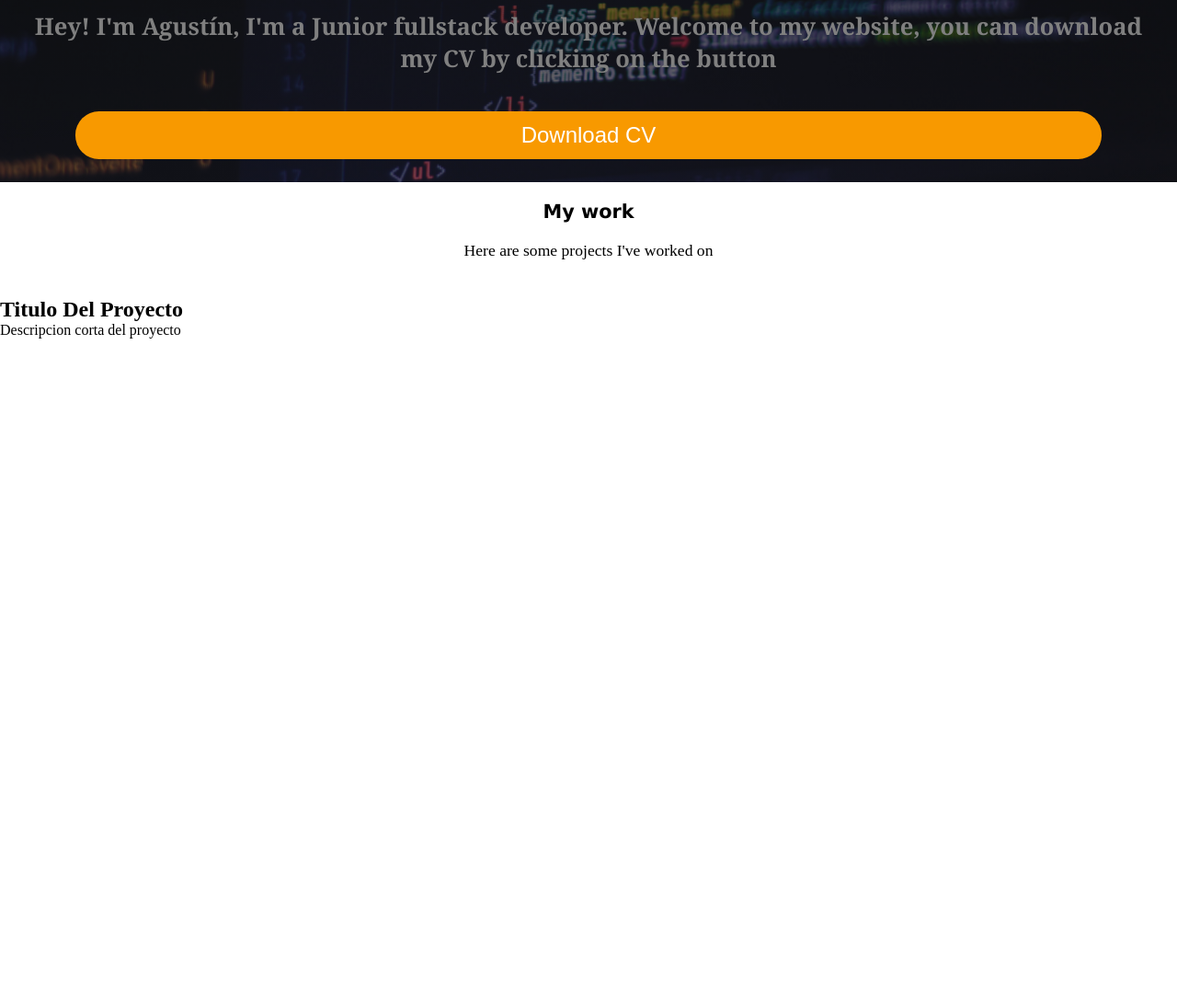
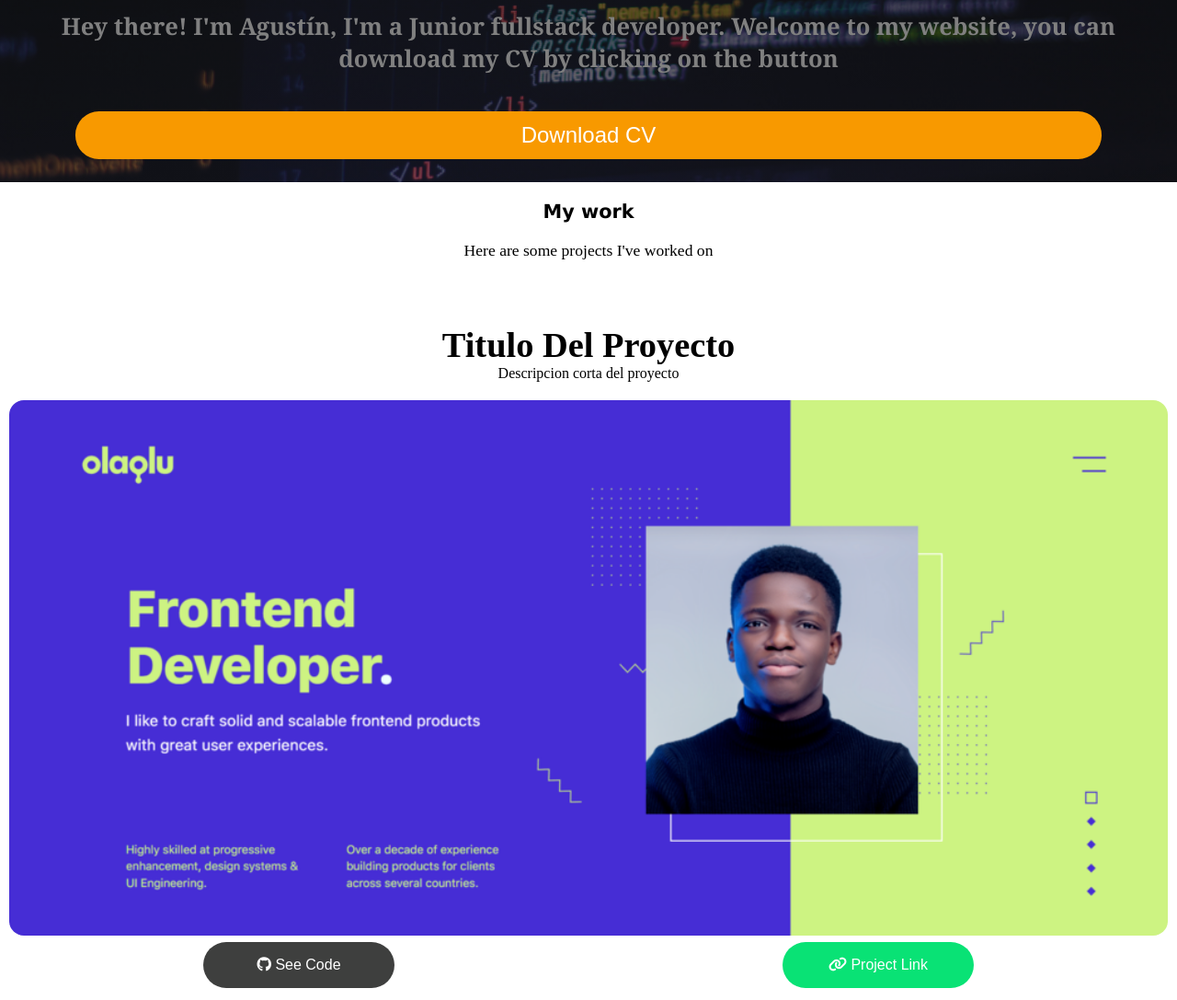
Before and after one commit to agustinservin/portflio, a plain HTML site: page index.html in a window 1280 px wide. Shown: the part 522-1609 px from the top of the page at 92% size. Before the commit the page ends 1520 px from the top, so only its background shows below. Drawn offline with nearby package versions, Linux system fonts and the light colour scheme.

Commit message:
empezando seccion 2 del portflio

```diff
--- a/index.html
+++ b/index.html
@@ -24,8 +24,8 @@
                 </div>
                 <div class="ul-content">
                     <a href="#home"><li onclick="cerrarmenu()"> HOME </li></a>
-                    <a href="#home"></a><li onclick="cerrarmenu()"> ABOUT </li></a>
-                    <a href="#home"></a><li onclick="cerrarmenu()"> PROJECTS </li></a>
+                    <a href="#home"><li onclick="cerrarmenu()"> ABOUT </li></a>
+                    <a href="#projects"><li onclick="cerrarmenu()"> PROJECTS </li></a>
                     <a download href="CV.pdf" onclick="cerrarmenu()"><button class="btn">Download CV</button></a>
                 </div>
                 <div class="redes">
@@ -45,13 +45,13 @@
         <div class="presentation"><div class="title-myinfo">
             <h2 class="animate__animated animate__zoomIn">Agustín Servín</h2>
             <h3 class="animate__animated animate__zoomIn">Web Developer</h3>
-        </div> <p class="animate__animated animate__zoomIn">Hey! I'm Agustín, I'm a Junior fullstack developer. Welcome to my website, you can download my CV by clicking on the button</p>
+        </div> <p class="animate__animated animate__zoomIn">Hey there! I'm Agustín, I'm a Junior fullstack developer. Welcome to my website, you can download my CV by clicking on the button</p>
         <div class="myinfo-button">
         <a download href="CV.pdf" onclick="cerrarmenu()"><button class="btn animate__animated animate__zoomIn">Download CV</button></a></div>
     </div>
         </div>
     </section>
-    <section class="seccion2">
+    <section class="seccion2" id="projects">
         <div class="title-projects">
             <h3>My work</h3>
             <p>Here are some projects I've worked on</p>
@@ -62,8 +62,13 @@
                     <h1>Titulo Del Proyecto</h1>
                     <span><p>Descripcion corta del proyecto</p></span>
                 </div>
-                <div>
-                    <img src="" alt="">
+                <div class="img-project">
+                        <img src="imagenes/project1.png">
+                </div>
+                <div class="container-projectbtn">
+                    <a href="https://github.com/agustinservin/concesionaria2" target="_blank"><button class="btn github-btnproject"><i class="fa-brands fa-github"></i> See Code </button></a>
+
+                    <a href="#"><button class="btn link-btnproject"><i class="fa-solid fa-link"></i> Project Link</button></a>
                 </div>
             </div>
         </div>
--- a/style.css
+++ b/style.css
@@ -5,6 +5,7 @@
     list-style: none;
     text-decoration: none;
     text-decoration-line: none;
+    max-width: 100%;
 }
 html{
     scroll-behavior: smooth;
@@ -27,6 +28,7 @@ i{
     top: 0;
     padding: 10px;
     display:block;
+    background-color:rgba(0,0,0,.5);
     z-index: 1000;
 }
 /*contenedor de etiquetas li en el menu*/
@@ -196,6 +198,45 @@ i{
     font-size: 1.1rem;
     padding: 20px;
 }
+.container-projects{
+
+}
+.img-project{
+    width: 100%;
+    border-radius: 1rem;
+}
+.img-project img{
+    border-radius: 1rem;
+    width: 100%;
+}
+.project{
+    margin: auto;
+    padding: 10px;
+    border-radius: 1rem;
+    text-align: center;
+}
+.title-project h1{
+    font-size: 2.4rem;
+}
+.title-project{
+    padding: 20px;
+}
+.container-projectbtn{
+    display: flex;
+    flex-wrap: wrap;
+    width: 100%;
+    justify-content: space-around;
+}
+.github-btnproject{
+    width: 13rem;
+    margin: 3px;
+    background-color: rgba(48, 49, 48, 0.931);
+}
+.link-btnproject{
+    width: 13rem;
+    margin: 3px;
+    background-color: rgb(9, 226, 117);
+}
 .underline{
     background-color:rgba(42, 255, 149, 0.907);
     height: 2px;
```
Also changed, not shown: imagenes/project1.png (added).
